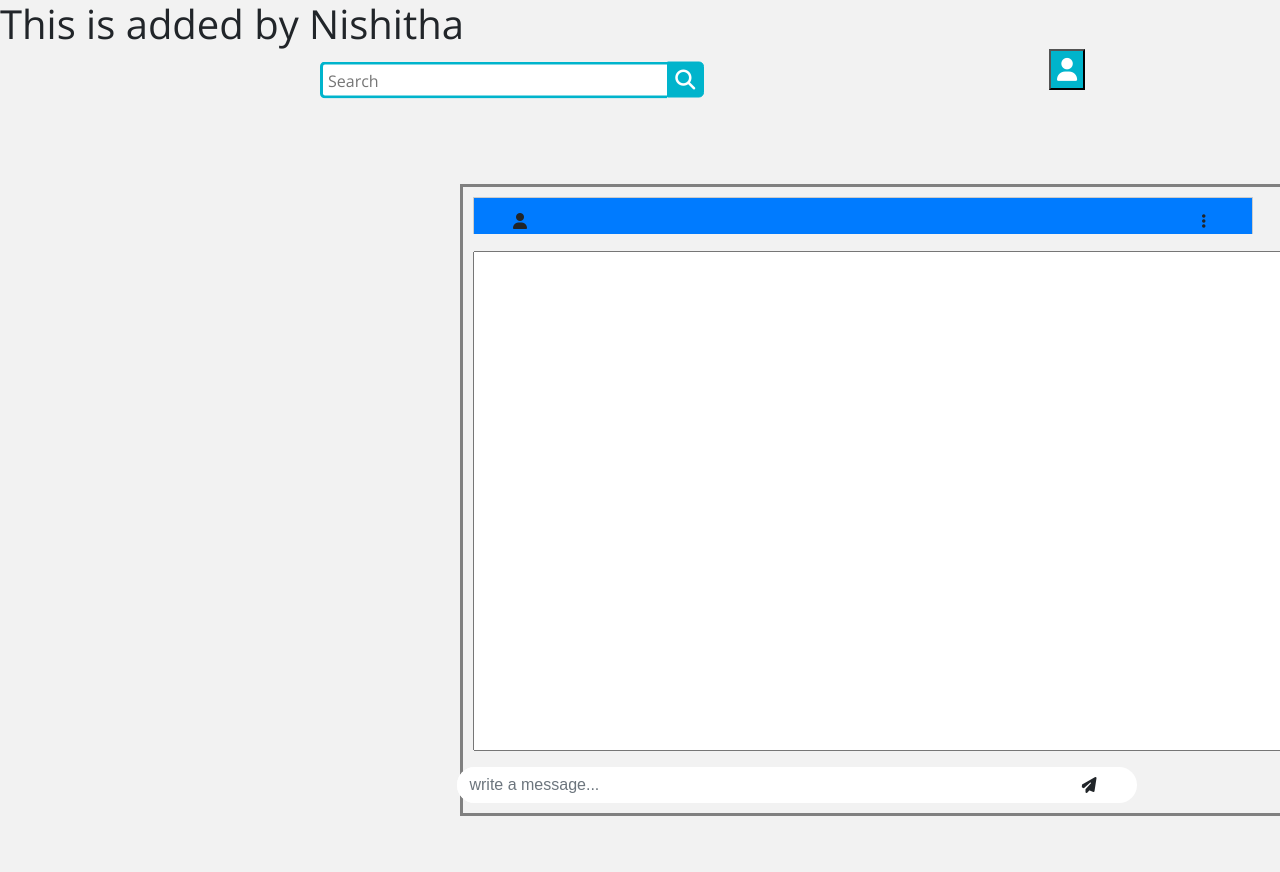
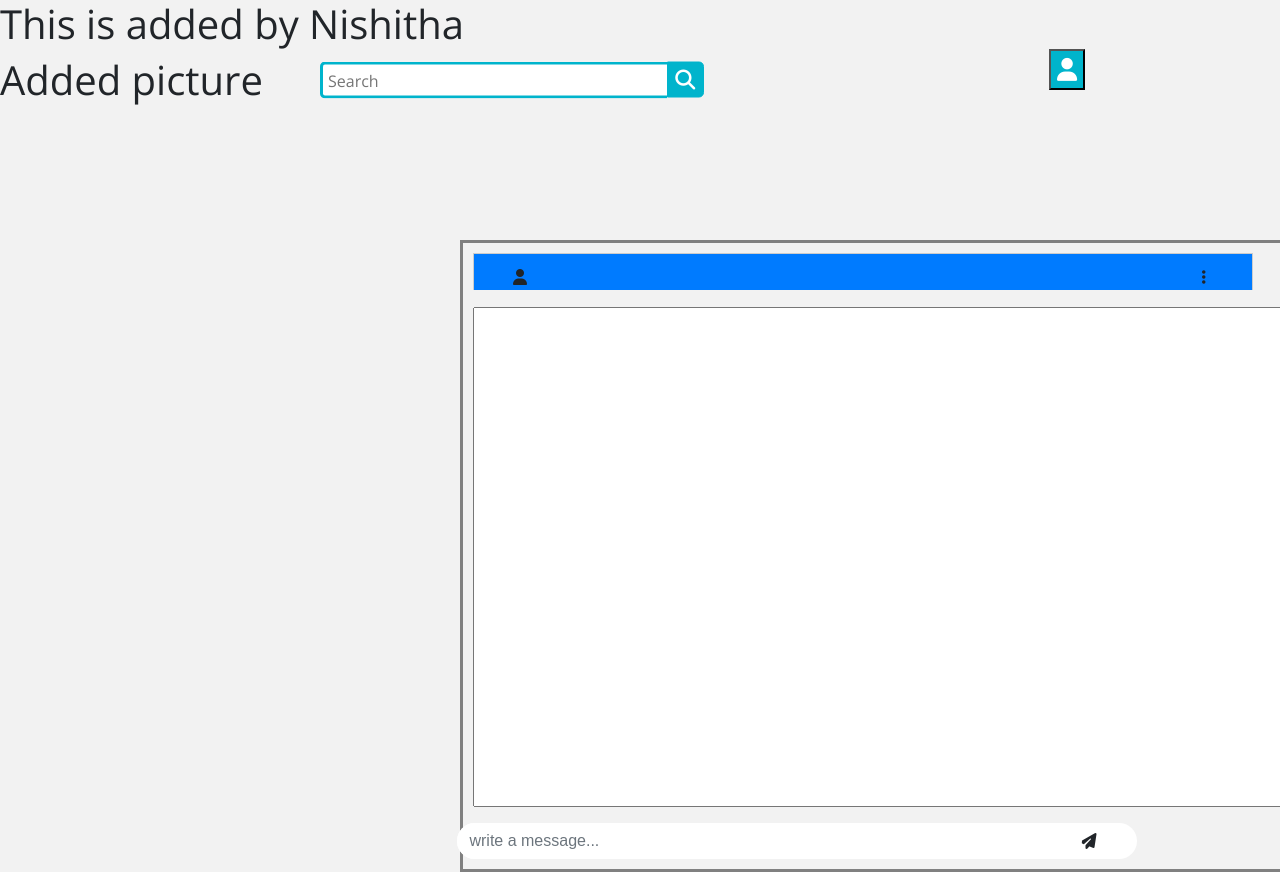
Before and after one commit to projectChatapp/chat-App, a website: page main.html in a window 1280 px wide. Shown: the top 872 px of the page. Before the commit the page ends 816 px from the top, so only its background shows below. Drawn offline with nearby package versions, Linux system fonts and the light colour scheme.

Commit message:
Update main.html

```diff
--- a/main.html
+++ b/main.html
@@ -16,6 +16,7 @@
 </head>
 <body>
     <h1> This is added by Nishitha</h1>
+    <h1>Added picture </h1>
         <div class="wrap">
             <div class="search">
                <input type="text" class="searchTerm" placeholder="Search">
```
